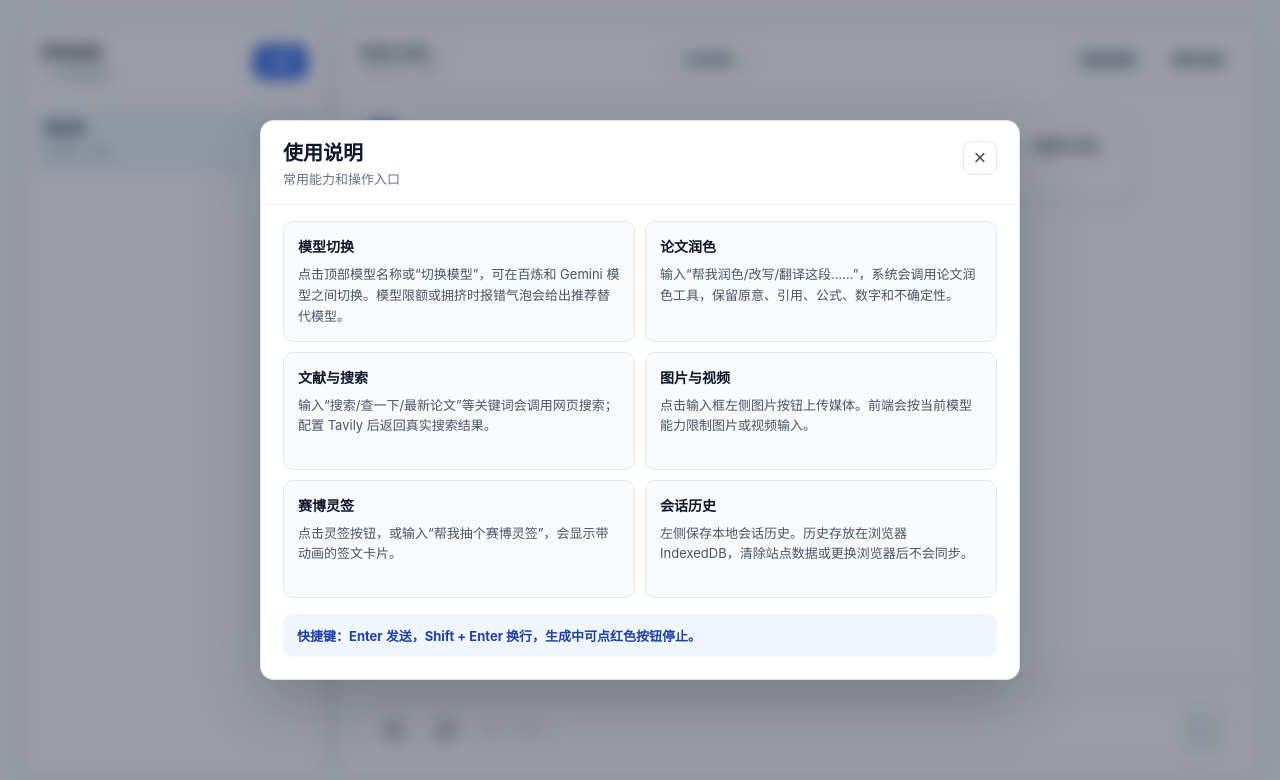
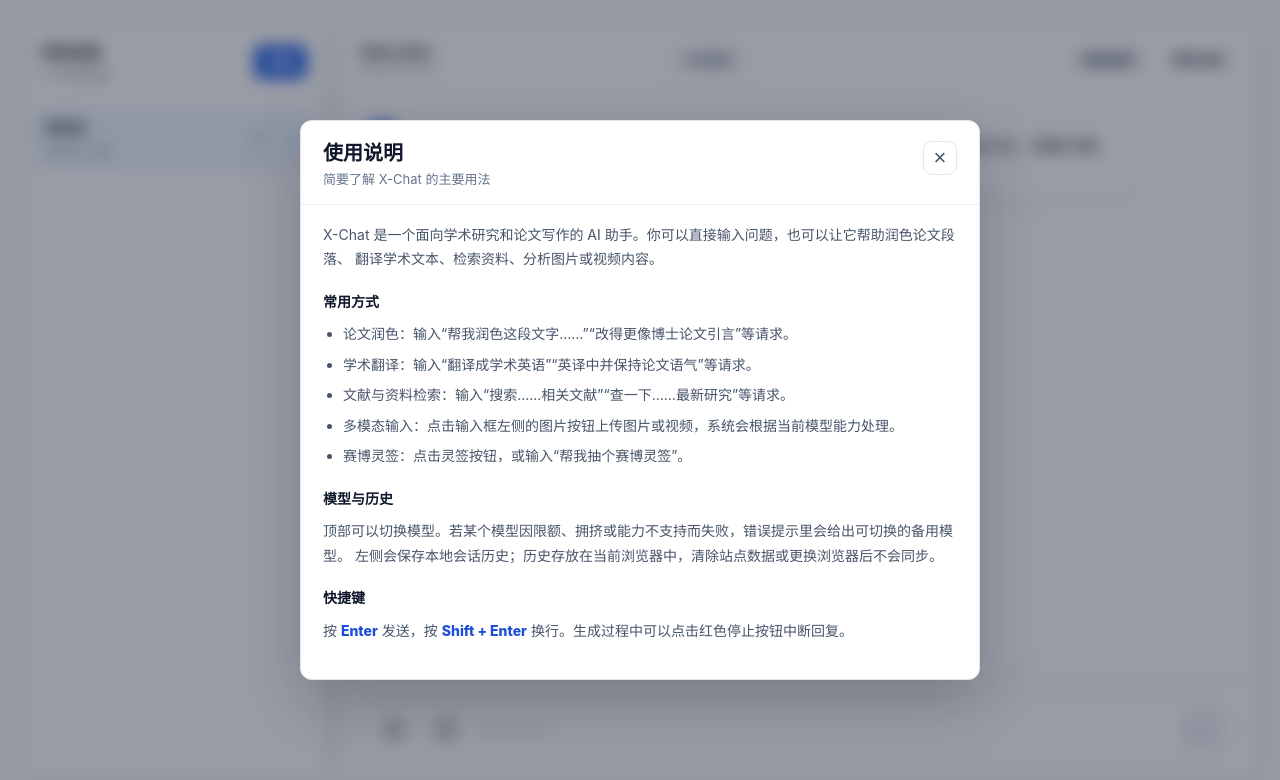
Before and after one commit to bird2426/x-chat, a Next.js app: page / in a window 1280 px wide. Both pictures are taken after a click on the button "使用说明". Shown: the top 780 px of the page. Built offline with nearby package versions, Linux system fonts and the light colour scheme.

Commit message:
Refine usage guide copy

```diff
--- a/app/page.module.css
+++ b/app/page.module.css
@@ -242,10 +242,10 @@
 }
 
 .helpDialog {
-  width: min(760px, 100%);
+  width: min(680px, 100%);
   max-height: min(720px, calc(100dvh - 48px));
   overflow-y: auto;
-  border-radius: 14px;
+  border-radius: 12px;
   border: 1px solid rgba(148, 163, 184, 0.28);
   background: #ffffff;
   box-shadow: 0 24px 64px rgba(15, 23, 42, 0.24);
@@ -290,42 +290,36 @@
   border-color: #cbd5e1;
 }
 
-.helpGrid {
-  display: grid;
-  grid-template-columns: repeat(2, minmax(0, 1fr));
-  gap: 10px;
-  padding: 16px 22px;
+.helpContent {
+  padding: 18px 22px 22px;
+  color: #475569;
+  font-size: 14px;
+  line-height: 1.75;
 }
 
-.helpItem {
-  min-height: 118px;
-  padding: 14px;
-  border-radius: 10px;
-  border: 1px solid #e2e8f0;
-  background: #f8fafc;
+.helpContent p {
+  margin: 0 0 14px;
 }
 
-.helpItemTitle {
+.helpContent h3 {
+  margin: 18px 0 8px;
   color: #0f172a;
   font-size: 14px;
   font-weight: 850;
 }
 
-.helpItem p {
-  margin: 8px 0 0;
-  color: #475569;
-  font-size: 13px;
-  line-height: 1.6;
+.helpContent ul {
+  margin: 0 0 14px;
+  padding-left: 20px;
 }
 
-.helpFooter {
-  margin: 0 22px 22px;
-  padding: 12px 14px;
-  border-radius: 10px;
-  background: #eff6ff;
-  color: #1e40af;
-  font-size: 13px;
-  font-weight: 700;
+.helpContent li {
+  margin: 6px 0;
+}
+
+.helpContent strong {
+  color: #1d4ed8;
+  font-weight: 800;
 }
 
 .aiAvatar {
@@ -655,17 +649,12 @@
     max-height: calc(100dvh - 24px);
   }
 
-  .helpGrid {
-    grid-template-columns: 1fr;
-    padding: 14px;
-  }
-
   .helpHeader {
     padding: 18px 16px 14px;
   }
 
-  .helpFooter {
-    margin: 0 14px 14px;
+  .helpContent {
+    padding: 14px 16px 18px;
   }
 }
 
--- a/app/page.tsx
+++ b/app/page.tsx
@@ -675,42 +675,38 @@
             <div className={styles.helpHeader}>
               <div>
                 <div id="help-title" className={styles.helpTitle}>使用说明</div>
-                <div className={styles.helpSubtitle}>常用能力和操作入口</div>
+                <div className={styles.helpSubtitle}>简要了解 X-Chat 的主要用法</div>
               </div>
               <button className={styles.helpCloseButton} onClick={() => setShowHelp(false)} aria-label="关闭使用说明">
                 ×
               </button>
             </div>
 
-            <div className={styles.helpGrid}>
-              <div className={styles.helpItem}>
-                <div className={styles.helpItemTitle}>模型切换</div>
-                <p>点击顶部模型名称或“切换模型”，可在百炼和 Gemini 模型之间切换。模型限额或拥挤时报错气泡会给出推荐替代模型。</p>
-              </div>
-              <div className={styles.helpItem}>
-                <div className={styles.helpItemTitle}>论文润色</div>
-                <p>输入“帮我润色/改写/翻译这段……”，系统会调用论文润色工具，保留原意、引用、公式、数字和不确定性。</p>
-              </div>
-              <div className={styles.helpItem}>
-                <div className={styles.helpItemTitle}>文献与搜索</div>
-                <p>输入“搜索/查一下/最新论文”等关键词会调用网页搜索；配置 Tavily 后返回真实搜索结果。</p>
-              </div>
-              <div className={styles.helpItem}>
-                <div className={styles.helpItemTitle}>图片与视频</div>
-                <p>点击输入框左侧图片按钮上传媒体。前端会按当前模型能力限制图片或视频输入。</p>
-              </div>
-              <div className={styles.helpItem}>
-                <div className={styles.helpItemTitle}>赛博灵签</div>
-                <p>点击灵签按钮，或输入“帮我抽个赛博灵签”，会显示带动画的签文卡片。</p>
-              </div>
-              <div className={styles.helpItem}>
-                <div className={styles.helpItemTitle}>会话历史</div>
-                <p>左侧保存本地会话历史。历史存放在浏览器 IndexedDB，清除站点数据或更换浏览器后不会同步。</p>
-              </div>
-            </div>
+            <div className={styles.helpContent}>
+              <p>
+                X-Chat 是一个面向学术研究和论文写作的 AI 助手。你可以直接输入问题，也可以让它帮助润色论文段落、
+                翻译学术文本、检索资料、分析图片或视频内容。
+              </p>
 
-            <div className={styles.helpFooter}>
-              <span>快捷键：Enter 发送，Shift + Enter 换行，生成中可点红色按钮停止。</span>
+              <h3>常用方式</h3>
+              <ul>
+                <li>论文润色：输入“帮我润色这段文字……”“改得更像博士论文引言”等请求。</li>
+                <li>学术翻译：输入“翻译成学术英语”“英译中并保持论文语气”等请求。</li>
+                <li>文献与资料检索：输入“搜索……相关文献”“查一下……最新研究”等请求。</li>
+                <li>多模态输入：点击输入框左侧的图片按钮上传图片或视频，系统会根据当前模型能力处理。</li>
+                <li>赛博灵签：点击灵签按钮，或输入“帮我抽个赛博灵签”。</li>
+              </ul>
+
+              <h3>模型与历史</h3>
+              <p>
+                顶部可以切换模型。若某个模型因限额、拥挤或能力不支持而失败，错误提示里会给出可切换的备用模型。
+                左侧会保存本地会话历史；历史存放在当前浏览器中，清除站点数据或更换浏览器后不会同步。
+              </p>
+
+              <h3>快捷键</h3>
+              <p>
+                按 <strong>Enter</strong> 发送，按 <strong>Shift + Enter</strong> 换行。生成过程中可以点击红色停止按钮中断回复。
+              </p>
             </div>
           </section>
         </div>
```
